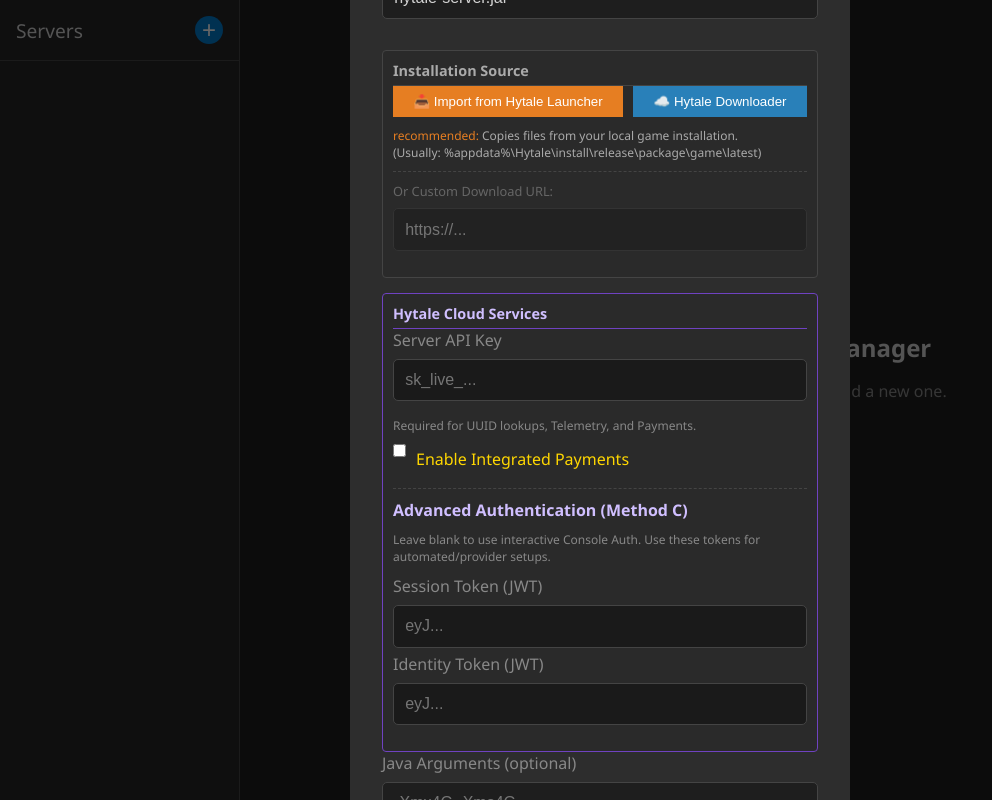
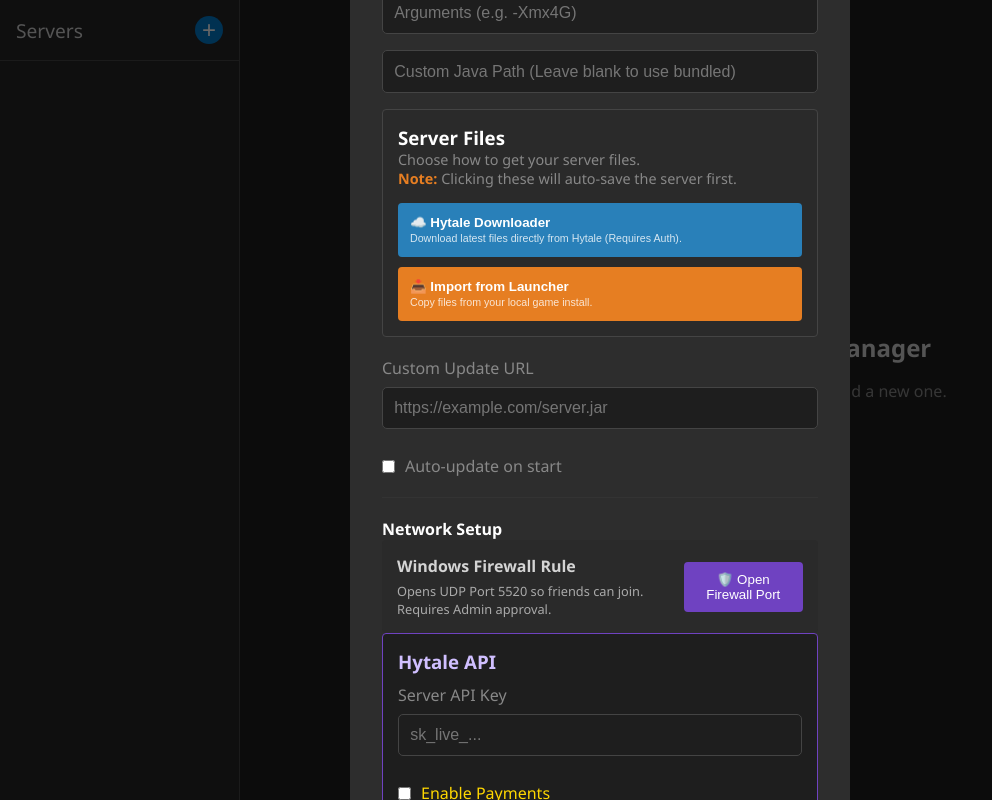
Before and after one commit to Danger0101/Hytale_Server_Manager_Windows_JH_Motic_ltd, an Electron app: page hytale-manager/index.html in a window 1200 px wide. Both pictures are taken after a click on the button "Add Your First Server". Shown: the whole page, without its empty margins (0-992 px from the left). Drawn offline with Linux system fonts and the light colour scheme; no server answers.

Commit message:
Update index.html

```diff
--- a/hytale-manager/index.html
+++ b/hytale-manager/index.html
@@ -28,6 +28,11 @@
         <div id="serverView" class="server-view" style="display: none;">
             <header class="header">
                 <h1 id="serverNameTitle"></h1>
+                <div style="margin-left: 20px; font-size: 0.9rem; color: #aaa;">
+                    <span>IP: <strong id="publicIpLabel" style="color: white; cursor: copy;" title="Your Public IP">...</strong></span>
+                    <span style="margin: 0 10px;">|</span>
+                    <span id="aotStatusBadge">Checking...</span>
+                </div>
                 <div id="uptimeBadge" style="display:none; background: #222; padding: 5px 10px; border-radius: 4px; border: 1px solid #444; font-family: monospace; color: #4CAF50;">
                     Online: 00:00:00
                 </div>
@@ -58,98 +63,136 @@
         </div>
     </div>
 
-    <!-- Add/Edit Server Modal -->
-    <div id="serverModal" class="modal" style="display: none;">
-        <div class="modal-content">
-            <span class="close-button">&times;</span>
-            <h2 id="modalTitle">Add a New Server</h2>
-            <form id="serverForm">
+<div id="serverModal" class="modal" style="display: none;">
+    <div class="modal-content">
+        <span class="close-button" style="z-index: 10; top: 10px; right: 15px;">&times;</span>
+
+        <div class="modal-tabs">
+            <button type="button" class="modal-tab-btn active" data-tab="tab-general">General</button>
+            <button type="button" class="modal-tab-btn" data-tab="tab-install">Installation</button>
+            <button type="button" class="modal-tab-btn" data-tab="tab-cloud">Cloud & Auth</button>
+        </div>
+
+        <form id="serverForm" style="display: flex; flex-direction: column; height: 100%;">
+            <div class="modal-body">
                 <input type="hidden" id="serverId">
-                <label for="serverName">Server Name</label>
-                <input type="text" id="serverNameInput" required placeholder="e.g., My Survival World">
+                <h2 id="modalTitle" style="margin-top:0;">Edit Server</h2>
 
-                <label for="serverPath">Server Path</label>
-                <div style="display: flex; gap: 10px;">
-                    <input type="text" id="serverPathInput" required placeholder="e.g., C:\HytaleServers\Survival" style="flex-grow: 1;">
-                    <button type="button" id="browseBtn" style="padding: 0 15px; cursor: pointer;">Browse...</button>
-                </div>
+                <div id="tab-general" class="tab-content active">
+                    <label for="serverNameInput">Server Name</label>
+                    <input type="text" id="serverNameInput" required placeholder="e.g., My Survival World">
 
-                <label for="jarFile">JAR File Name</label>
-                <input type="text" id="jarFileInput" required value="hytale-server.jar">
+                    <label for="serverPathInput">Server Path</label>
+                    <div style="display: flex; gap: 10px; margin-bottom: 15px;">
+                        <input type="text" id="serverPathInput" required placeholder="C:\HytaleServers\Survival" style="flex-grow: 1; margin-bottom: 0;">
+                        <button type="button" id="browseBtn" style="padding: 0 15px; background: #444; color: white; border: none; border-radius: 4px; cursor: pointer;">Browse</button>
+                    </div>
 
-                <div style="margin-top: 15px; padding: 10px; background: #2a2a2a; border: 1px solid #444; border-radius: 4px;">
-                    <h3 style="margin-top: 0; font-size: 0.9em; color: #aaa; border-bottom: 1px solid #444; padding-bottom: 5px;">Installation Source</h3>
+                    <label for="jarFileInput">JAR File Name</label>
+                    <div style="display: flex; gap: 10px;">
+                        <input type="text" id="jarFileInput" required value="hytale-server.jar" style="flex-grow: 1;">
+                        <button type="button" id="jarBrowseBtn" style="padding: 0 15px; background: #444; color: white; border: none; border-radius: 4px; cursor: pointer;">Select File</button>
+                    </div>
 
-                    <div style="display: flex; gap: 10px; margin-bottom: 10px;">
-                        <button type="button" id="importFromLauncherBtn" style="background: #e67e22; color: white; border: none; padding: 8px 15px; cursor: pointer; flex-grow: 1;">
-                            📥 Import from Hytale Launcher
+                    <div style="margin-top: 20px; padding-top: 20px; border-top: 1px solid #333;">
+                        <label>Java Settings (Advanced)</label>
+
+                        <button type="button" id="checkJavaBtn" style="width: 100%; margin-bottom: 10px; background: #444; color: white; border: none; padding: 10px; border-radius: 4px; cursor: pointer;">
+                            🔍 Check / Install Java 25
                         </button>
 
-                        <button type="button" id="installCliBtn" style="background: #2980b9; color: white; border: none; padding: 8px 15px; cursor: pointer; flex-grow: 1;">
-                            ☁️ Hytale Downloader
-                        </button>
-                    </div>
-
-                    <p style="font-size: 0.75rem; color: #aaa; margin-top: 5px;">
-                        <span style="color: #e67e22;">recommended:</span> Copies files from your local game installation.<br>
-                        (Usually: %appdata%\Hytale\install\release\package\game\latest)
-                    </p>
-
-                    <div style="margin-top: 10px; border-top: 1px dashed #444; padding-top: 10px;">
-                        <label style="font-size: 0.8em; color: #666;">Or Custom Download URL:</label>
-                        <input type="text" id="updateUrlInput" placeholder="https://..." style="background: #222; border: 1px solid #333; color: #888;">
+                        <input type="text" id="javaArgsInput" placeholder="Arguments (e.g. -Xmx4G)">
+                        <input type="text" id="javaPathInput" placeholder="Custom Java Path (Leave blank to use bundled)">
                     </div>
                 </div>
 
-                <div style="margin-top: 15px; padding: 10px; background: #2a2a2a; border: 1px solid #6f42c1; border-radius: 4px;">
-                    <h3 style="margin-top: 0; font-size: 0.9em; color: #d0bfff; border-bottom: 1px solid #6f42c1; padding-bottom: 5px;">Hytale Cloud Services</h3>
+                <div id="tab-install" class="tab-content">
+                    <div style="background: #2a2a2a; border: 1px solid #444; border-radius: 4px; padding: 15px;">
+                        <h3 style="margin-top: 0; color: #fff;">Server Files</h3>
+                        <p style="color: #888; font-size: 0.9em; margin-bottom: 15px;">
+                            Choose how to get your server files.
+                            <br><strong style="color: #e67e22;">Note:</strong> Clicking these will auto-save the server first.
+                        </p>
 
-                    <label for="hytaleApiKey">Server API Key</label>
-                    <input type="password" id="hytaleApiKeyInput" placeholder="sk_live_..." style="background: #1a1a1a; border: 1px solid #444; color: white;">
-                    <p style="font-size: 0.75rem; color: #888; margin-top: 0; margin-bottom: 10px;">
-                        Required for UUID lookups, Telemetry, and Payments.
-                    </p>
+                        <div style="display: flex; flex-direction: column; gap: 10px;">
+                            <button type="button" id="installCliBtn" style="background: #2980b9; color: white; border: none; padding: 12px; cursor: pointer; border-radius: 4px; text-align: left;">
+                                ☁️ <strong>Hytale Downloader</strong><br>
+                                <span style="font-size: 0.8em; opacity: 0.8;">Download latest files directly from Hytale (Requires Auth).</span>
+                            </button>
 
-                    <div style="display: flex; align-items: center; margin-bottom: 10px;">
-                        <input type="checkbox" id="enablePaymentsCheckbox" style="width: auto; margin-right: 10px;">
-                        <label for="enablePaymentsCheckbox" style="margin: 0; color: #ffd700;">Enable Integrated Payments</label>
+                            <button type="button" id="importFromLauncherBtn" style="background: #e67e22; color: white; border: none; padding: 12px; cursor: pointer; border-radius: 4px; text-align: left;">
+                                📥 <strong>Import from Launcher</strong><br>
+                                <span style="font-size: 0.8em; opacity: 0.8;">Copy files from your local game install.</span>
+                            </button>
+                        </div>
                     </div>
 
-                    <div id="paymentSettings" style="display: none; margin-left: 20px; border-left: 2px solid #ffd700; padding-left: 10px;">
-                        <label for="merchantId">Merchant ID</label>
-                        <input type="text" id="merchantIdInput" placeholder="mer_123456789">
+                    <div style="margin-top: 20px;">
+                        <label>Custom Update URL</label>
+                        <input type="text" id="updateUrlInput" placeholder="https://example.com/server.jar">
+
+                        <div style="display: flex; align-items: center; margin-top: 10px;">
+                            <input type="checkbox" id="autoUpdateCheckbox" style="width: auto; margin: 0 10px 0 0;">
+                            <label for="autoUpdateCheckbox" style="margin: 0;">Auto-update on start</label>
+                        </div>
                     </div>
 
-                    <div style="margin-top: 15px; border-top: 1px dashed #444; padding-top: 10px;">
-                        <h4 style="margin: 0 0 10px 0; color: #d0bfff;">Advanced Authentication (Method C)</h4>
-                        <p style="font-size: 0.75rem; color: #888; margin-bottom: 10px;">
-                            Leave blank to use interactive Console Auth. Use these tokens for automated/provider setups.
-                        </p>
+                    <div style="margin-top: 20px; padding-top: 20px; border-top: 1px solid #333;">
+                        <h3 style="margin-top: 0; font-size: 1rem; color: #fff;">Network Setup</h3>
 
-                        <label for="authSessionToken">Session Token (JWT)</label>
-                        <input type="password" id="authSessionTokenInput" placeholder="eyJ..." style="background: #1a1a1a; border: 1px solid #444; color: white; margin-bottom: 5px;">
-
-                        <label for="authIdentityToken">Identity Token (JWT)</label>
-                        <input type="password" id="authIdentityTokenInput" placeholder="eyJ..." style="background: #1a1a1a; border: 1px solid #444; color: white;">
+                        <div style="display: flex; align-items: center; gap: 10px; background: #2a2a2a; padding: 15px; border-radius: 4px;">
+                            <div style="flex-grow: 1;">
+                                <strong>Windows Firewall Rule</strong>
+                                <p style="margin: 5px 0 0 0; font-size: 0.8em; color: #aaa;">
+                                    Opens UDP Port 5520 so friends can join. Requires Admin approval.
+                                </p>
+                            </div>
+                            <button type="button" id="firewallBtn" style="background: #6f42c1; color: white; border: none; padding: 10px 15px; border-radius: 4px; cursor: pointer;">
+                                🛡️ Open Firewall Port
+                            </button>
+                        </div>
                     </div>
                 </div>
 
-                <label for="javaArgs">Java Arguments (optional)</label>
-                <input type="text" id="javaArgsInput" placeholder="-Xmx4G -Xms4G">
+                <div id="tab-cloud" class="tab-content">
+                    <div style="background: #1e1e1e; border: 1px solid #6f42c1; border-radius: 4px; padding: 15px; margin-bottom: 20px;">
+                        <h3 style="margin: 0 0 10px 0; color: #d0bfff;">Hytale API</h3>
+                        <label>Server API Key</label>
+                        <input type="password" id="hytaleApiKeyInput" placeholder="sk_live_...">
 
-                <label for="javaPath">Java Executable Path (optional)</label>
-                <input type="text" id="javaPathInput" placeholder="Leave blank to use bundled Java">
+                        <div style="display: flex; align-items: center; margin-top: 10px;">
+                            <input type="checkbox" id="enablePaymentsCheckbox" style="width: auto; margin: 0 10px 0 0;">
+                            <label for="enablePaymentsCheckbox" style="margin: 0; color: #ffd700;">Enable Payments</label>
+                        </div>
+                        <div id="paymentSettings" style="display: none; margin-top: 10px; padding-left: 10px; border-left: 2px solid #ffd700;">
+                            <input type="text" id="merchantIdInput" placeholder="Merchant ID" style="margin-bottom: 0;">
+                        </div>
+                    </div>
 
-                <label for="discordWebhook">Discord Webhook URL (optional)</label>
-                <input type="text" id="discordWebhookInput" placeholder="https://discord.com/api/webhooks/...">
-                <p style="font-size: 0.8em; color: #888; margin-top: -5px; margin-bottom: 10px;">
-                    Get this from Discord Server Settings > Integrations > Webhooks
-                </p>
+                    <div style="background: #1e1e1e; border: 1px solid #444; border-radius: 4px; padding: 15px;">
+                        <h3 style="margin: 0 0 10px 0; color: #fff;">Authentication (Advanced)</h3>
+                        <p style="font-size: 0.8em; color: #888; margin-bottom: 10px;">
+                            For automated hosting. Leave blank for interactive mode.
+                        </p>
+                        <label>Session Token</label>
+                        <input type="password" id="authSessionTokenInput" placeholder="JWT Session Token">
+                        <label>Identity Token</label>
+                        <input type="password" id="authIdentityTokenInput" placeholder="JWT Identity Token">
+                    </div>
 
+                    <div style="margin-top: 20px;">
+                        <label>Discord Webhook</label>
+                        <input type="text" id="discordWebhookInput" placeholder="https://discord.com/api/webhooks/...">
+                    </div>
+                </div>
+            </div>
+
+            <div class="modal-footer">
                 <button type="submit" id="saveServerBtn">Save Server</button>
-            </form>
-        </div>
+            </div>
+        </form>
     </div>
+</div>
 
     <script src="./renderer.js"></script>
 
```
